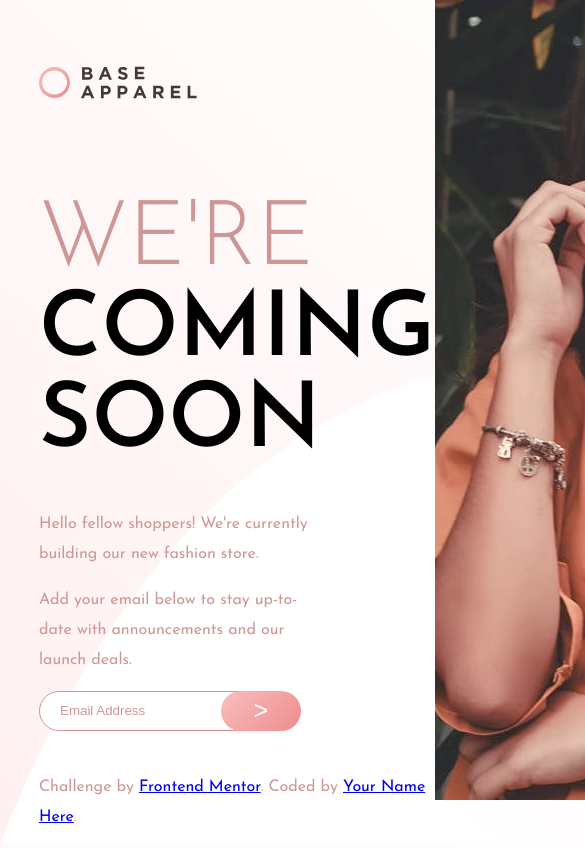
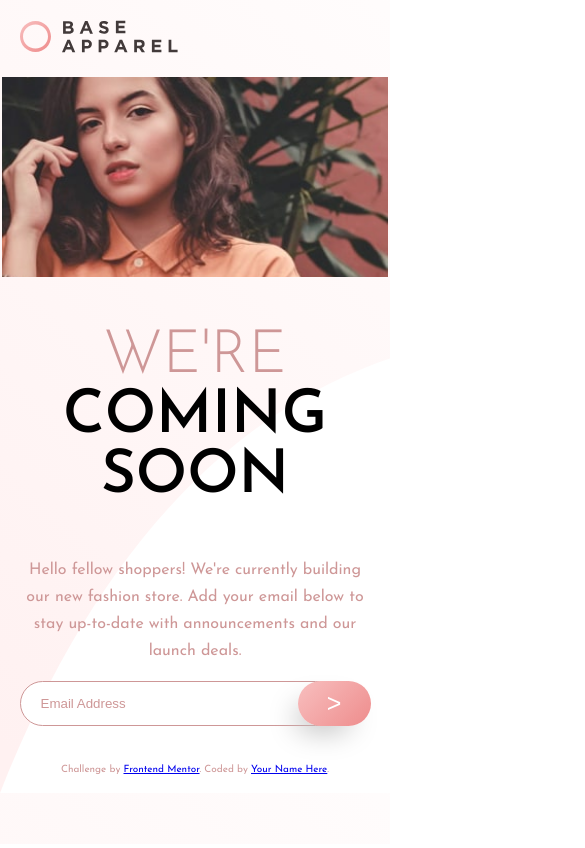
Before and after one commit to richyarwood/frontend-mentor, a plain HTML site: page base-apparel-coming-soon-master/index.html in a window 390 px wide. Shown: the top 848 px of the page, 585 px wide, since content can reach past the window. Drawn offline with Linux system fonts and the light colour scheme.

Commit message:
Mobile styling added

```diff
--- a/base-apparel-coming-soon-master/index.html
+++ b/base-apparel-coming-soon-master/index.html
@@ -15,17 +15,18 @@
 </head>
 
 <body>
-  <main>
   <div class="grid__wrapper">
+    <header>
       <div class="brand__logo">
         <img src="./images/logo.svg" alt="Base Apparel">
       </div>
-      <section class="section__left">
+    </header>
+    <section class="section__image"></section>
+    <main>
+      <section class="section__text">
         <h1><span class="heading--light-text">We're</span> coming soon</h1>
         <p>
           Hello fellow shoppers! We're currently building our new fashion store.
-        </p>
-        <p>
           Add your email below to stay up-to-date with announcements and our launch deals.
         </p>
         <form>
@@ -33,9 +34,7 @@
           <button>></button>
         </form>
       </section>
-      <section class="section__right">
-        <img src="./images/hero-desktop.jpg">
-      </section>
+    </main>
     <footer>
       <p class="attribution">
         Challenge by <a href="https://www.frontendmentor.io?ref=challenge" target="_blank">Frontend Mentor</a>.
@@ -43,7 +42,6 @@
       </p>
     </footer>
   </div>
-  </main>
 </body>
 
 </html>
--- a/base-apparel-coming-soon-master/styles.scss
+++ b/base-apparel-coming-soon-master/styles.scss
@@ -1,7 +1,6 @@
 $desaturated-red: hsl(0, 36%, 70%);
 $soft-red: hsl(0, 93%, 68%);
 $dark-red: hsl(0, 6%, 24%);
-
 
 * {
   box-sizing: border-box;
@@ -18,16 +17,32 @@ body {
   font-size: 1.6rem;
   margin: 0;
   padding: 0;
+  text-align: center;
 }
 
-main {
-  display: flex;
-  min-height: 100vh;
+.grid__wrapper {
+  width: 90%;
+  margin: 0 auto;
 }
 
+header {
+
+  .brand__logo {
+    text-align: left;
+    padding: 20px 0;
+  }
+}
+
+.section__image {
+  height: 200px;
+  background-image: url('./images/hero-mobile.jpg');
+  background-size: cover;
+  margin: 0 -5%;
+}
+
+
 h1 {
-  font-size: 90px;
-  margin: 40px 0;
+  font-size: 60px;
   text-transform: uppercase;
 
   .heading--light-text {
@@ -38,7 +53,7 @@ h1 {
 
 p {
   color: $desaturated-red;
-  line-height: 30px;
+  line-height: 27px;
 }
 
 form {
@@ -47,10 +62,9 @@ form {
   input {
     border: 1px solid $desaturated-red;
     border-radius: 25px;
-    height: 40px;
+    height: 45px;
     padding: 5px 20px;
-    max-width: 80%;
-    width: 80%;
+    width: 100%;
 
     &::placeholder {
       color: $desaturated-red;
@@ -59,46 +73,79 @@ form {
 
   button {
     color: #fff;
+    cursor: pointer;
+    background:
+      linear-gradient(135deg, hsl(0, 80%, 86%), hsl(0, 74%, 74%)),
+      linear-gradient(135deg, hsl(0, 0%, 100%), hsl(0, 100%, 98%));
     border: none;
+    -webkit-box-shadow: -11px 14px 29px -9px rgba(189,189,189,1);
+    -moz-box-shadow: -11px 14px 29px -9px rgba(189,189,189,1);
+    box-shadow: -11px 14px 29px -9px rgba(189,189,189,1);
+    border-radius: 35px;
     font-size: 2.5rem;
+    height: 45px;
     margin-left: -40px;
-    border-radius: 25px;
-    height: 40px;
     width: 80px;
-    background: linear-gradient(135deg, hsl(0, 80%, 86%), hsl(0, 74%, 74%)), linear-gradient(135deg, hsl(0, 0%, 100%), hsl(0, 100%, 98%));
+
   }
 }
 
-.grid__wrapper {
-  display: grid;
-  grid-template-columns: 10% 3fr 2fr;
-  grid-template-rows: 5% 10% auto 10%;
-  width: 100vw;
+footer {
+  font-size: 1rem;
+  padding-top: 20px;
+}
 
-  .brand__logo {
-    align-self: center;
-    grid-column: 2 / 3;
-    grid-row: 2 / 2;
+// MEDIA QUERIES ===================================
+
+@media (min-width: 600px) {
+
+  body{
+    text-align: left;
   }
 
-  .section__left {
-    align-self: center;
-    grid-column-start: 2;
-    grid-row: 3 / 4;
-    width: 70%;
+  .grid__wrapper {
+    grid-column-gap: 2%;
+    display: grid;
+    grid-template-columns: 10% 4fr 3fr;
+    grid-template-rows: 15% auto 15%;
+    width: 100%;
+    min-height: 100vh;
   }
 
-  .section__right {
-    grid-area: 1 / 3 / 5 / 4;
+  header {
+    grid-area: 1 / 2 / 2 / 3;
 
-    img {
-      align-self: end;
-      max-height: 100%;
+    .brand__logo {
+      padding: 40px 0;
     }
   }
 
+  main {
+    grid-area: 2 / 2 / 3 / 3;
+    max-width: 70%;
+  }
+
+  h1 {
+    font-size: 80px;
+    letter-spacing: 20px;
+  }
+
+  p {
+    color: $desaturated-red;
+    line-height: 27px;
+  }
+
+  .section__image {
+    background-image: url('./images/hero-desktop.jpg');
+    background-size: cover;
+    grid-area: 1 / 3 / 4 / 4;
+    min-height: 100%;
+    margin: 0;
+  }
+
   footer {
-    grid-area: 4 / 2 / 5 / 3;
-    align-self: center;
+    grid-area: 3 / 2 / 4 /3;
+    font-size: 1.2rem;
   }
+
 }
```
Also changed, not shown: base-apparel-coming-soon-master/styles.css, 1 other file. Lines whose indentation alone changed are shown as unchanged.
